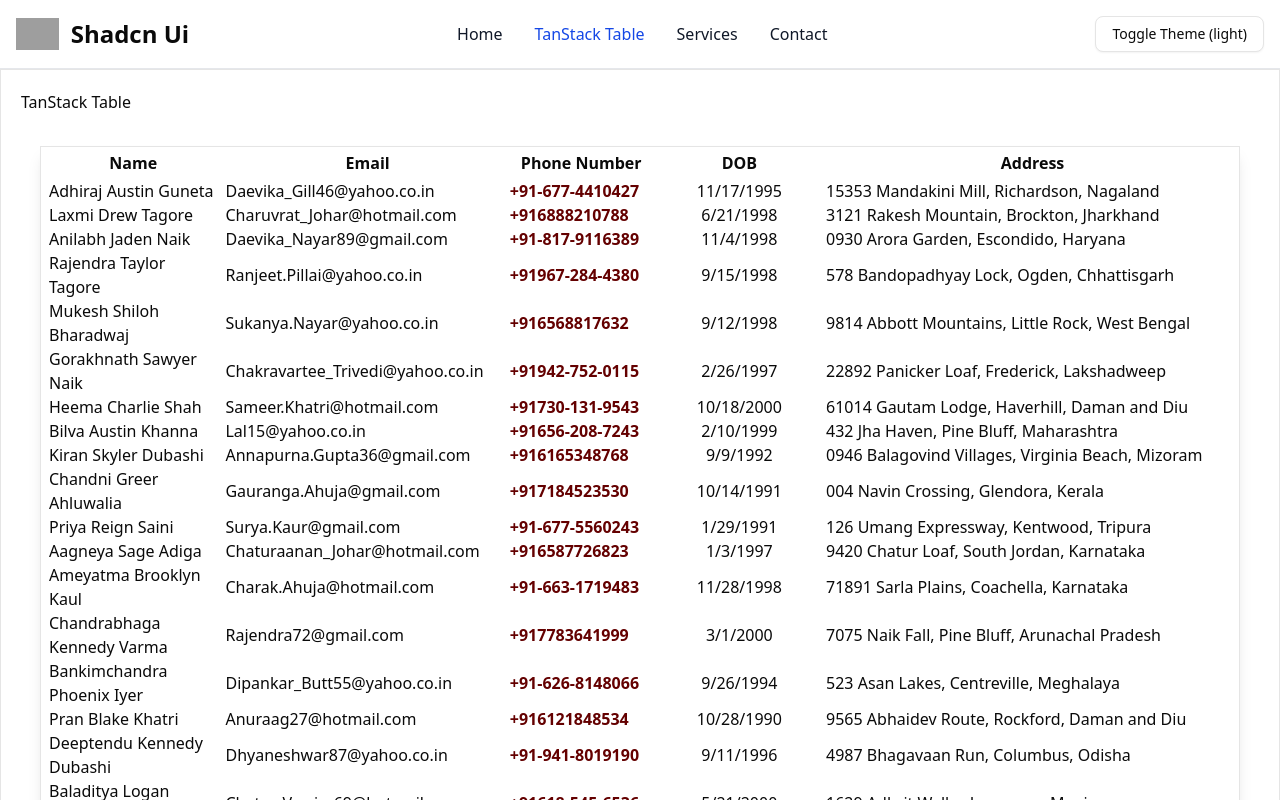
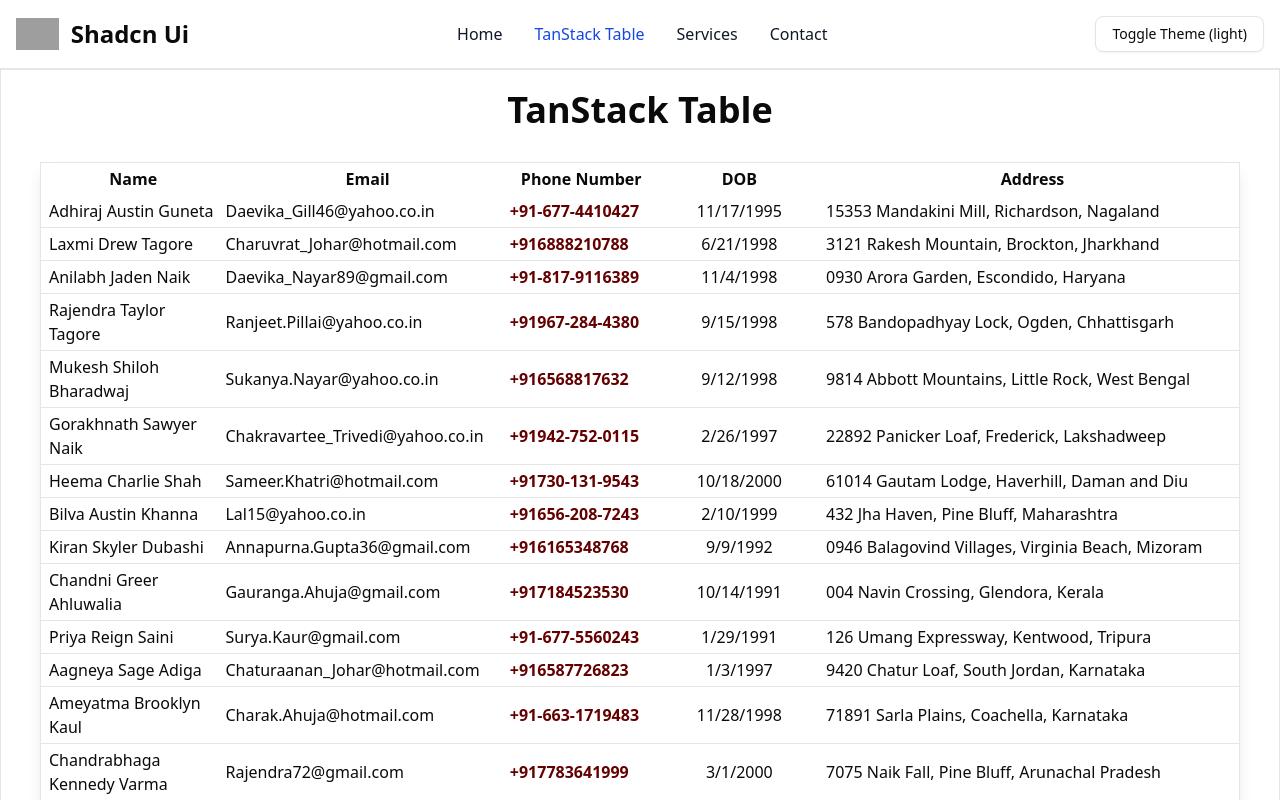
Before and after one commit to Ritesh-Kumar-Rai/REACT_JS-2024, a React (Vite) app in the folder 2025 React Codebase/06-working-with-shadcnui/: page /tanstack in a window 1280 px wide. Shown: the top 800 px of the page. Built offline with nearby package versions, Linux system fonts and the light colour scheme; grey boxes are pictures that could not be loaded.

Commit message:
done some minor changes on css of  some elements like h1, tr, and td

```diff
--- a/2025 React Codebase/06-working-with-shadcnui/src/components/tanstack-table-uis/BasicTable.jsx
+++ b/2025 React Codebase/06-working-with-shadcnui/src/components/tanstack-table-uis/BasicTable.jsx
@@ -55,7 +55,7 @@ const BasicTable = () => {
 
     return (
         <section>
-            <h1>TanStack Table</h1>
+            <h1 className="text-4xl text-center font-bold">TanStack Table</h1>
             <table className="border shadow-lg" align="center" style={{ width: table.getTotalSize(), margin: 'auto', marginBlock: '2rem' }}>
                 <thead>
                     {table.getHeaderGroups().map((headerGroup) => (
@@ -67,9 +67,9 @@ const BasicTable = () => {
                 <tbody>
                     {
                         table.getRowModel().rows.map((row) => (
-                            <tr key={row.id}>
+                            <tr key={row.id} className="border-b">
                                 {row.getVisibleCells().map((cell) => (
-                                    <td key={cell.id}>{flexRender(cell.column.columnDef.cell, cell.getContext())}</td>
+                                    <td key={cell.id} className="py-1">{flexRender(cell.column.columnDef.cell, cell.getContext())}</td>
                                 ))}
                             </tr>
                         ))
```
